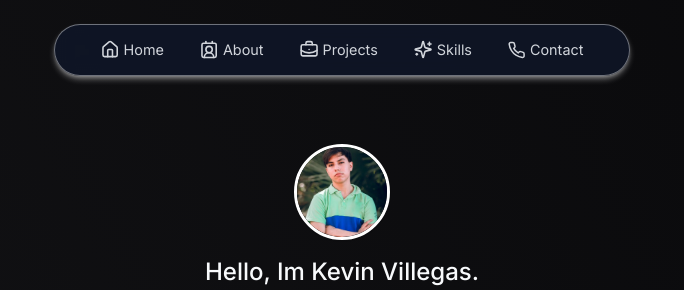
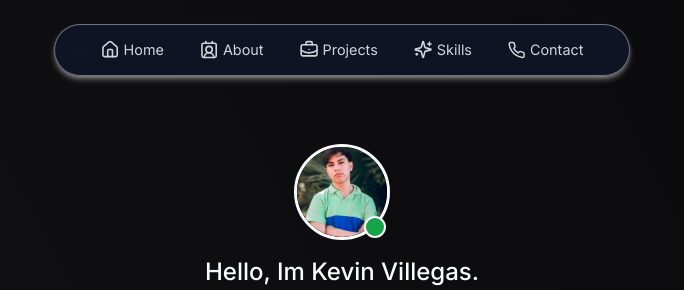
Before and after one commit to Kev-Villegas/freelancer-portfolio, a Next.js app: page / in a window 1280 px wide. Shown: the top 290 px of the page, without its empty margins (298-982 px from the left). Built offline with nearby package versions, Linux system fonts and the light colour scheme.

Commit message:
feat: adding available to work icon n hover in the pfp

```diff
--- a/app/_components/Hero.tsx
+++ b/app/_components/Hero.tsx
@@ -6,6 +6,11 @@ import Image from "next/image";
 import { motion } from "framer-motion";
 import profileImg from "@/public/pfp.webp";
 import { Mails, NotepadText, Linkedin } from "lucide-react";
+import {
+  HoverCard,
+  HoverCardTrigger,
+  HoverCardContent,
+} from "@radix-ui/react-hover-card";
 
 const Hero = () => {
   return (
@@ -14,7 +19,7 @@ const Hero = () => {
       id="hero"
     >
       <div className="flex items-center justify-center">
-        <div>
+        <div className="relative">
           <motion.div
             initial={{ opacity: 0, scale: 0 }}
             animate={{ opacity: 1, scale: 1 }}
@@ -30,8 +35,15 @@ const Hero = () => {
               height="192"
               priority={true}
               quality={100}
-              className="h-24 w-24 rounded-full border-[0.24rem] border-white object-cover shadow-sm"
+              className="h-24 w-24 rounded-full border-[0.24rem] border-slate-50 object-cover shadow-sm"
             />
+
+            <HoverCard openDelay={300} closeDelay={150}>
+              <HoverCardTrigger className="absolute bottom-[2px] right-1 block h-[22px] w-[22px] rounded-full border-2 border-slate-50 bg-green-600"></HoverCardTrigger>
+              <HoverCardContent className="absolute bottom-5 left-3 max-w-4xl rounded-md bg-gray-300 px-2 font-medium text-gray-950">
+                Available to work!
+              </HoverCardContent>
+            </HoverCard>
           </motion.div>
         </div>
       </div>
@@ -55,7 +67,6 @@ const Hero = () => {
           animate={{ opacity: 1, y: 0 }}
           className="text-xl text-slate-300"
         >
-          {" "}
           I Build Fast, Responsive and SEO-Friendly Websites That Enhance <br />{" "}
           Your Online Presence.
         </motion.h3>
--- /dev/null
+++ b/app/_components/ui/hover-card.tsx
@@ -0,0 +1,29 @@
+"use client";
+
+import * as React from "react";
+import * as HoverCardPrimitive from "@radix-ui/react-hover-card";
+
+import { cn } from "@/app/_lib/utils";
+
+const HoverCard = HoverCardPrimitive.Root;
+
+const HoverCardTrigger = HoverCardPrimitive.Trigger;
+
+const HoverCardContent = React.forwardRef<
+  React.ElementRef<typeof HoverCardPrimitive.Content>,
+  React.ComponentPropsWithoutRef<typeof HoverCardPrimitive.Content>
+>(({ className, align = "center", sideOffset = 4, ...props }, ref) => (
+  <HoverCardPrimitive.Content
+    ref={ref}
+    align={align}
+    sideOffset={sideOffset}
+    className={cn(
+      "z-50 w-64 rounded-md border bg-popover p-4 text-popover-foreground shadow-md outline-none data-[state=open]:animate-in data-[state=closed]:animate-out data-[state=closed]:fade-out-0 data-[state=open]:fade-in-0 data-[state=closed]:zoom-out-95 data-[state=open]:zoom-in-95 data-[side=bottom]:slide-in-from-top-2 data-[side=left]:slide-in-from-right-2 data-[side=right]:slide-in-from-left-2 data-[side=top]:slide-in-from-bottom-2",
+      className,
+    )}
+    {...props}
+  />
+));
+HoverCardContent.displayName = HoverCardPrimitive.Content.displayName;
+
+export { HoverCard, HoverCardTrigger, HoverCardContent };
--- a/package.json
+++ b/package.json
@@ -10,6 +10,7 @@
     "prepare": "husky"
   },
   "dependencies": {
+    "@radix-ui/react-hover-card": "^1.1.1",
     "@radix-ui/react-icons": "^1.3.0",
     "@radix-ui/react-slot": "^1.1.0",
     "class-variance-authority": "^0.7.0",
```
Also changed, not shown: 1 other file (tests, documents, lock files or other folders).
